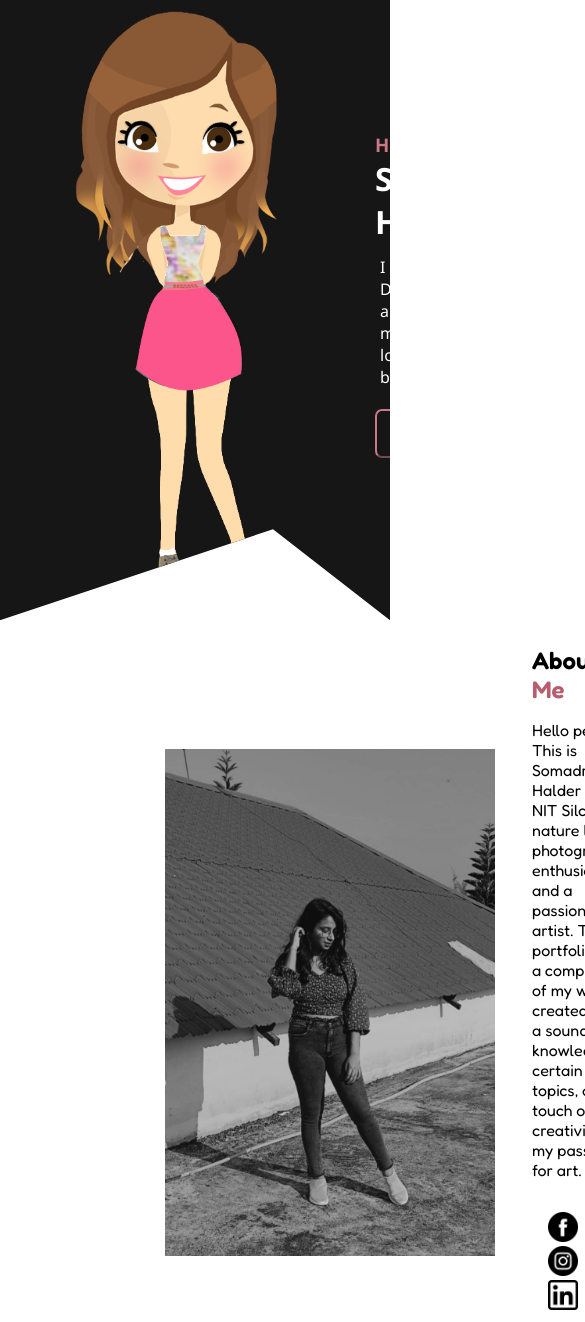
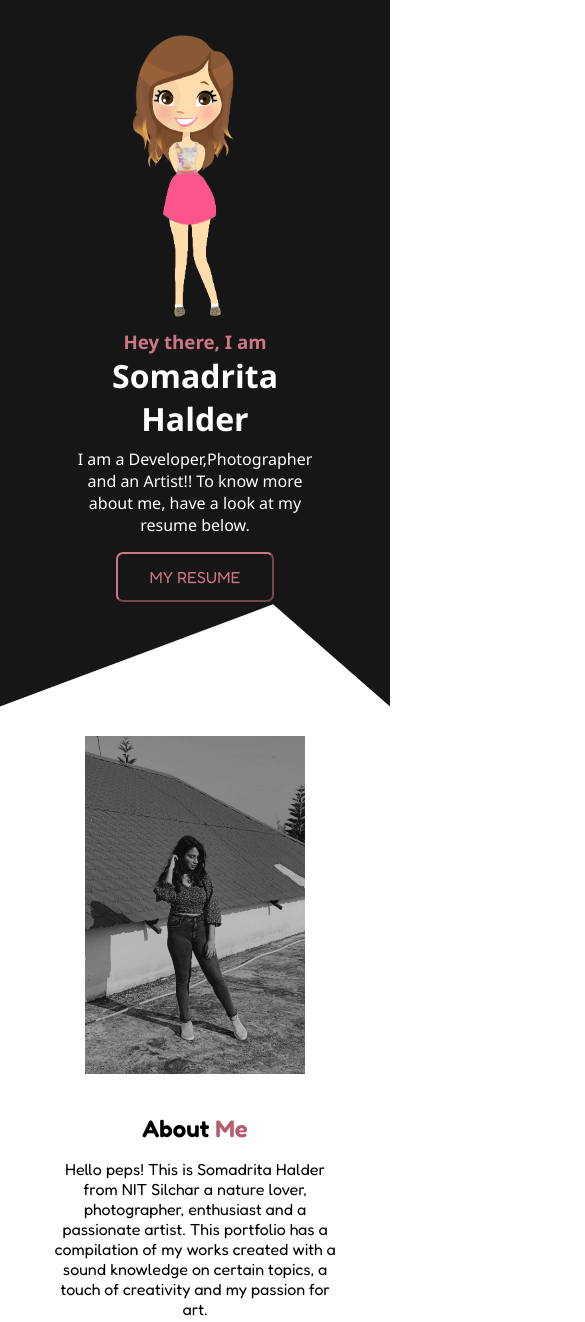
Before and after one commit to Rai2020-ops/portfolio, a plain HTML site: page index.html in a window 390 px wide. Shown: the part 80-1402 px from the top of the page, 585 px wide, since content can reach past the window. Drawn offline with nearby package versions, Linux system fonts and the light colour scheme.

Commit message:
added responsiveness to intro and about me part

```diff
--- a/index.html
+++ b/index.html
@@ -45,13 +45,13 @@
           </nav>
           <div class="intro">
             <div class="photo_one" data-aos="fade-right">
-              <img src="images/img-firstpage.png" alt="" />
+              <img  src="images/img-firstpage.png" alt="" />
             </div>
             <div class="Mydetails">
               <h3>Hey there, I am</h3>
               <h1>Somadrita Halder</h1>
 
-              <p>
+              <p class="info-para">
                 I am a Developer,Photographer and an Artist!! To know more about
                 me, have a look at my resume below.
               </p>
--- a/style.css
+++ b/style.css
@@ -337,4 +337,92 @@ hobby h1{
     right:40px;
     z-index: 11;
 
+} */
+
+
+@media(max-width:1200px){
+  .intro{
+    padding: 2rem;
+  }
+
+  .Mydetails{
+    padding: 0 1.5rem;
+  }
 }
+
+@media(max-width: 1024px){
+  .intro img{
+    width: 300px;
+  }
+  .mypic{
+    width: 300px;
+  }
+
+  .grid-item{
+    width: 25rem;
+    margin: 0 auto 1.5rem auto
+  }
+
+  #about .container{
+    width: 80%;
+    margin: auto;
+  }
+
+  .info-para{
+    padding: 0 !important;
+  }
+}
+
+@media(max-width: 800px){
+  .intro img{
+    width: 270px;
+  }
+  .mypic{
+    width: 270px;
+  }
+  #about{
+    margin: 1.5rem 0;
+  }
+}
+
+@media(max-width: 700px){
+  .intro img{
+    width: 250px;
+  }
+  .mypic{
+    width: 240px;
+  }
+}
+
+@media(max-width: 600px){
+  .intro img{
+    width: 180px;
+  }
+  .mypic{
+    width: 220px;
+  }
+
+  .intro{
+    flex-direction: column;
+    padding-bottom: 5rem;
+  }
+
+  .leftbox a{
+    font-size: .85rem;
+  }
+
+  .about .container{
+    flex-direction: column;
+  }
+
+  .icon{
+    text-align: right;
+  }
+}
+
+@media(max-width: 480px){
+  .aboutme, .Mydetails, .icon{
+    text-align: center;
+  }
+
+}
```
